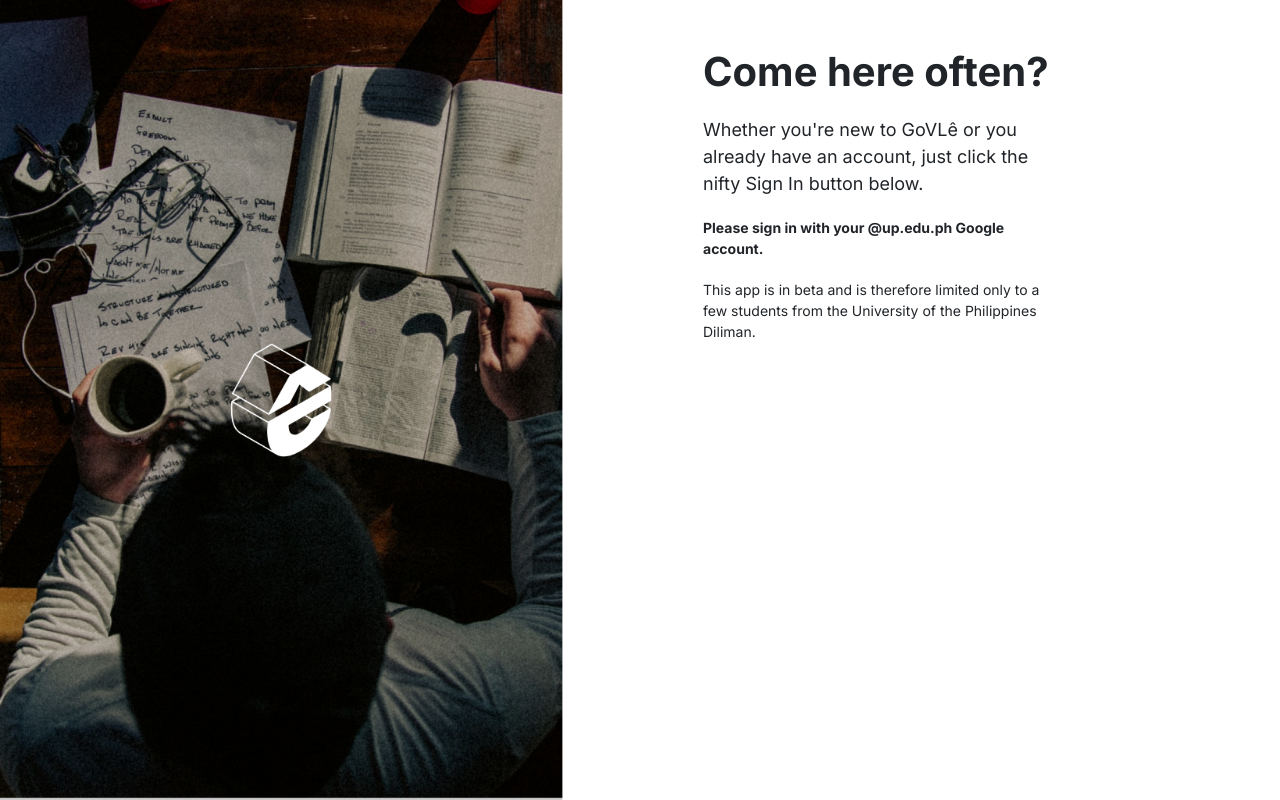
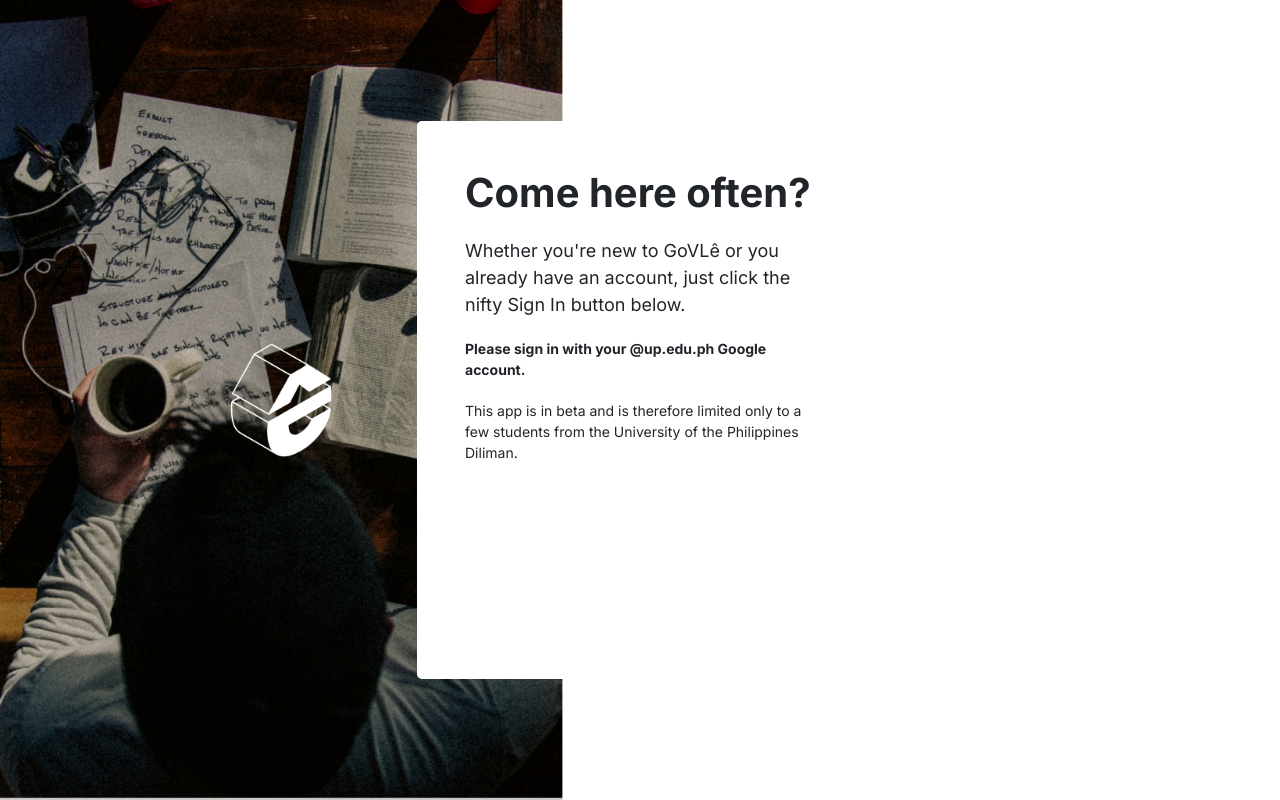
Before and after one commit to govle-192-21-2/govle, a Flask app: template templates/login.html in a window 1280 px wide. Run offline with Flask 2, Linux system fonts and the light colour scheme; the template is opened without the code that fills it, so the values that code supplies are empty; parts of the project's set-up code (start-up, migrations or seed data) failed here and were passed over; some libraries are stand-ins or nearby versions.

Commit message:
Update login.html

```diff
--- a/templates/login.html
+++ b/templates/login.html
@@ -27,7 +27,7 @@
         </div>
         <div class="col-lg-6">
             <div class="float-center"
-                style="padding: 48px; position: static; width: 446px; height: 558px; left: calc(50% - 446px/2); top: calc(50% - 558px/2); background: #FFFFFF; border-radius: 5px; font-family: Inter; font-size: 18px;">
+                style="padding: 48px; position: fixed; width: 446px; height: 558px; left: calc(50% - 446px/2); top: calc(50% - 558px/2); background: #FFFFFF; border-radius: 5px; font-family: Inter; font-size: 18px;">
                 <h1 style="margin-bottom: 20px;">Come here often?</h1>
                 <p>Whether you're new to GoVLê or you already have an account, just click the nifty Sign In button
                     below.</p>
```
